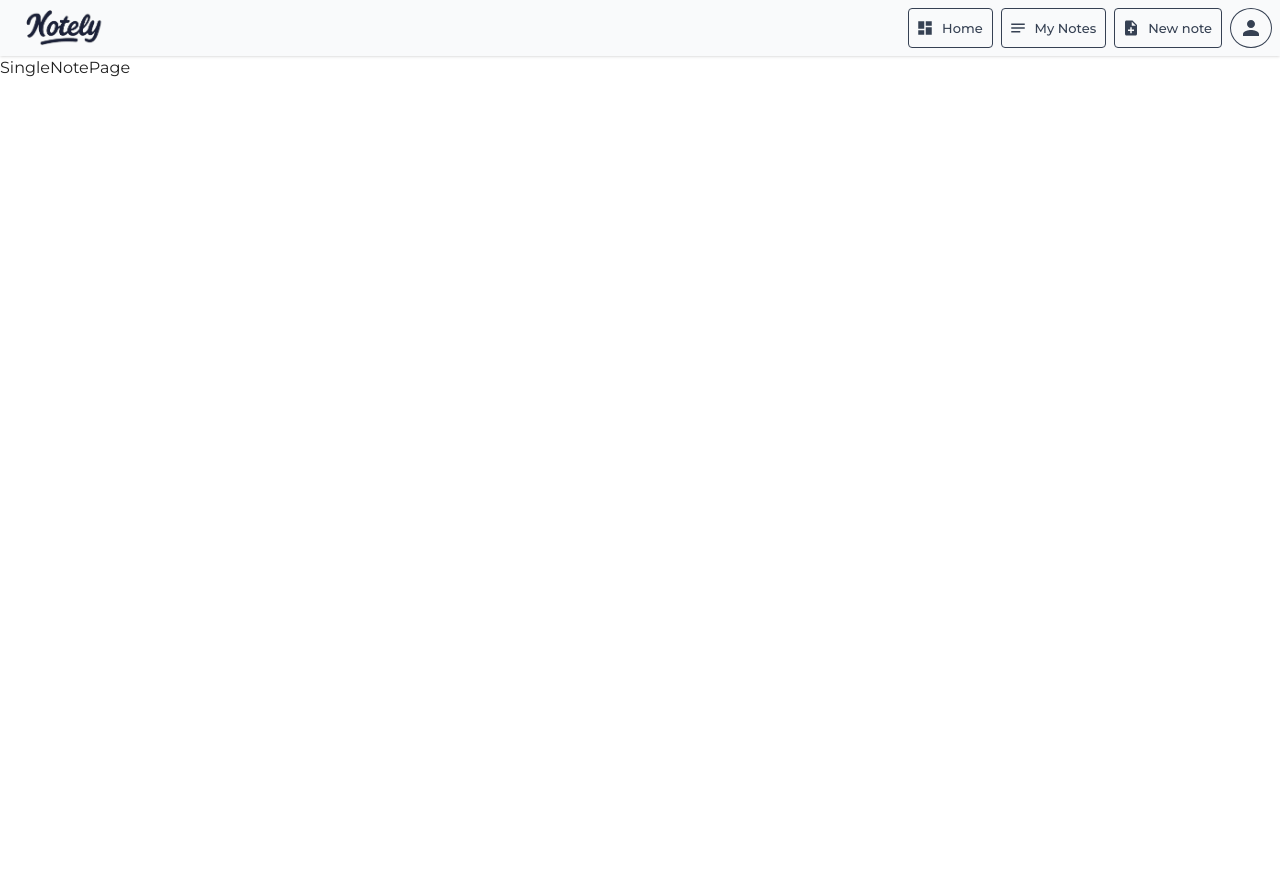
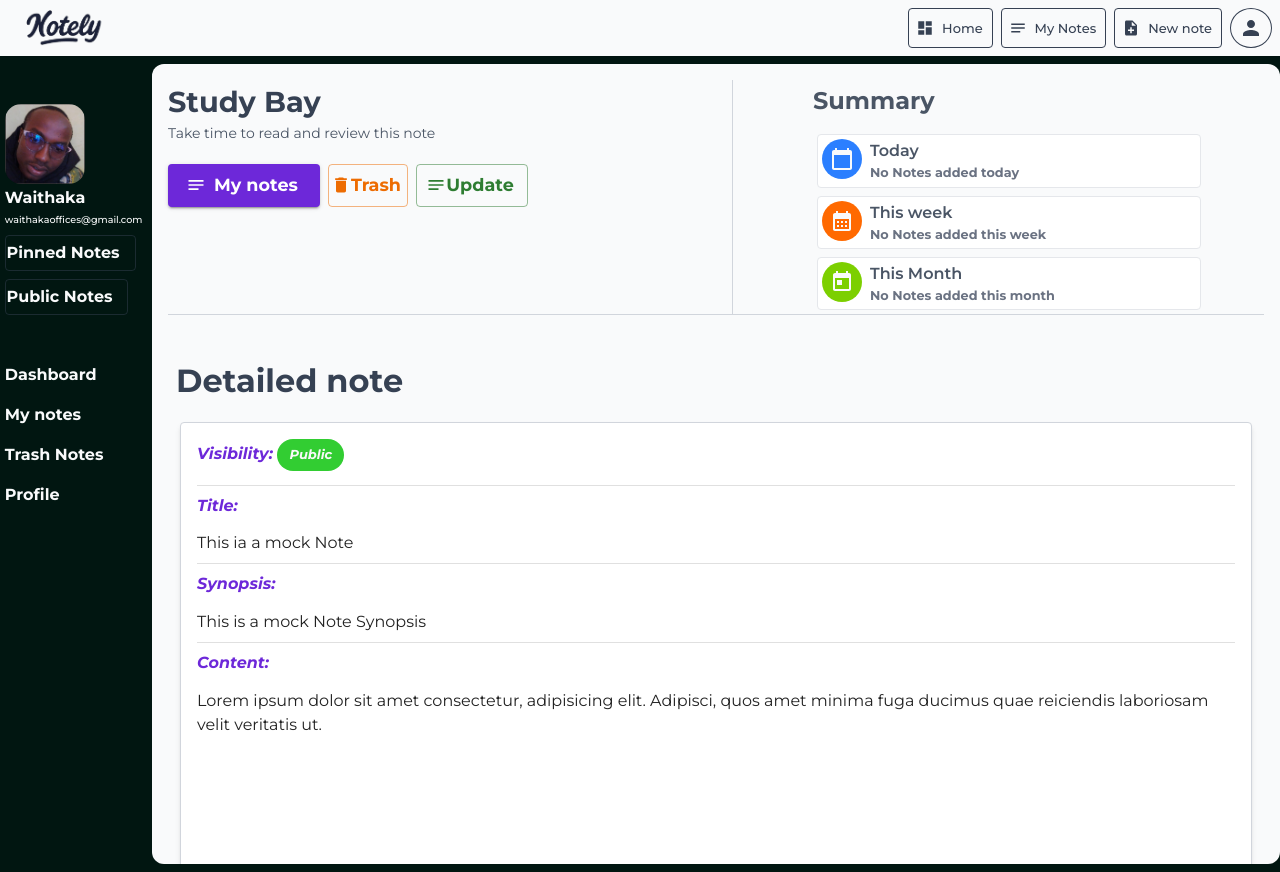
Before and after one commit to WaithakaGuru/NoteLy, a React (Vite) app in the folder client/: page /dashboard/note/1 in a window 1280 px wide. Before the commit the page ends 800 px from the top, so only its background shows below. Built offline with nearby package versions, Linux system fonts and the light colour scheme.

Commit message:
Add the SingleNote page

```diff
--- a/client/src/components/MarkdownPreview.tsx
+++ b/client/src/components/MarkdownPreview.tsx
@@ -12,8 +12,8 @@ type MarkdownContent = {
 
 function MarkdownPreview(info: MarkdownContent) {
   return (
-     <Box component={"section"} className="border border-gray-300
-                rounded bg-white p-4 m-1 gap-2 flex flex-col shadow-md min-h-[34rem]"
+     <Box component={"section"} sx={{width: {xs: "28rem", sm: "auto"}, placeSelf: "center"}}
+     className="border border-gray-300 rounded bg-white p-4 m-1 gap-2 flex flex-col shadow-md min-h-[34rem]"
     >
         <Typography variant="body1" gutterBottom fontWeight={"bold"} fontStyle={"italic"} color="secondary">
             Visibility:   { <Chip
--- a/client/src/components/NoNote.tsx
+++ b/client/src/components/NoNote.tsx
@@ -3,9 +3,9 @@ import { NoteAdd } from "@mui/icons-material"
 
 function NoNote() {
   return (
-    <Stack
+    <Stack sx={{width: {xs: "30rem"}}}
         className="min-w-96  p-4 items-center gap-4 shadow-xl h-54 border-gray-300 border
-        rounded-xl justify-center bg-white"
+        rounded-xl justify-center bg-white sm:w-[30rem]"
     >
         <NoteAdd className="text-purple-900 text-3xl" />
         <Typography variant="h5" gutterBottom className="text-gray-700">
--- a/client/src/components/NoteSummary.tsx
+++ b/client/src/components/NoteSummary.tsx
@@ -7,7 +7,8 @@ type FullNoteType = {noteData:NoteType , currentUserId: string};
 
 function NoteSummary({noteData, currentUserId}: FullNoteType ) {
   return (
-     <Stack className="w-[30rem] p-4 items-left gap-4 shadow-xl min-h-84 border-gray-300 border rounded-xl justify-center bg-white">
+    <Stack sx={{width: {xs: "30rem", sm:"23.8rem"}}}
+      className="w-[24rem] p-4 items-left gap-4 shadow-xl min-h-84 border-gray-300 border rounded-xl justify-center bg-white">
       <Typography
         variant="h5"
         className="text-gray-700 flex justify-between"
--- a/client/src/pages/CreateNote.tsx
+++ b/client/src/pages/CreateNote.tsx
@@ -47,13 +47,13 @@ function CreateNote() {
   <Box
       component={"main"}
       className="w-full h-[36rem]  gap-2 flex"
-      sx={{ background: "#011611" }}
+      sx={{ background: "#011611", height: {xs: "max-content"} }}
     >
       <ToggleSideBar/>
       <Stack
         component={"section"}
         className="bg-gray-50 w-full h-[35rem] overflow-auto rounded-xl p-6"
-        sx={{ ml: { sm: "10rem" } }}
+        sx={{ ml: { sm: "10rem" }, height: {xs: "100dvh"}}}
       >
         <Box
           component={"section"}
@@ -135,8 +135,8 @@ function CreateNote() {
           </Stack>
           <MarkdownGuide/>
         </Box>
-        <Box component={"section"} className="w-full p-2 flex gap-6 my-12"  sx={{flexDirection: {xs: "column", md: "row"}}}>
-          <Stack fontFamily={"cursive"} className="min-w-[55%]">
+        <Box component={"section"} className="w-full p-2 items-center flex gap-6 my-12"  sx={{flexDirection: {xs: "column", md: "row"}}}>
+          <Stack fontFamily={"cursive"} className="min-w-[55%]" sx={{width: {xs: "28rem", sm: "55%"}}}>
             <Typography
               variant="h6"
               className="text-gray-700"
@@ -187,7 +187,7 @@ function CreateNote() {
               </Button>
             </Stack>
             </Stack>
-            <Stack className="bg-gray-50  min-w-[45%]">
+            <Stack className="bg-gray-50  min-w-[45%]" sx={{width: {xs: "28rem", sm: "45%"}}}>
               <Typography
                 variant="h6"
                 className="text-gray-700"
--- a/client/src/pages/SingleNotePage.tsx
+++ b/client/src/pages/SingleNotePage.tsx
@@ -1,5 +1,214 @@
+import { Notes, Delete, CalendarMonth, CalendarToday, Today} from "@mui/icons-material";
+import {Button, Box, Stack, Typography, Paper} from "@mui/material"
+import ToggleSideBar from "../components/ToggleSideBar";
+import MarkdownPreview from "../components/MarkdownPreview";
+
+const MockNote = {
+  title: "This ia a mock Note",
+  synopsis: "This is a mock Note Synopsis",
+  content: "Lorem ipsum dolor sit amet consectetur, adipisicing elit. Adipisci, quos amet minima fuga ducimus quae reiciendis laboriosam velit veritatis ut."
+}
+
 function SingleNotePage() {
-  return <div>SingleNotePage</div>;
+  return (
+    <Box
+      component={"main"}
+      className="w-full h-[36rem] py-2 gap-2 flex"
+      sx={{ background: "#011611", height: {xs: "max-content"} }}
+    >
+      <ToggleSideBar/>
+      <Stack
+        component={"section"}
+        className="bg-gray-50 w-full h-[35rem] overflow-auto rounded-xl p-4"
+        sx={{ ml: { sm: "9rem" }, height: {xs: "100dvh"} }}
+      >
+        <Box
+          component={"section"}
+          className="flex gap-4 border-b border-gray-300"
+          sx={{ flexDirection: { xs: "column", md: "row" } }}
+        >
+          <Stack direction={"row"} className="justify-between min-w-1/2">
+            <Box>
+              <Box
+                component={"div"}
+                className="flex  w-full"
+              >
+                <Typography
+                  fontSize={"1.8rem"}
+                  fontWeight={"bold"}
+                  className="text-gray-700"
+                  align="left"
+                >
+                  Study Bay
+                </Typography>
+              </Box>
+              <Typography
+                variant="body2"
+                gutterBottom
+                className="text-gray-600"
+              >
+                Take time to read and review this note
+              </Typography>
+              <Stack direction={"row"} gap={1}>
+                <Button
+                  href="dashboard/note"
+                  color="secondary"
+                  variant="contained"
+                  startIcon={<Notes/>}
+                  sx={{
+                    my: "1rem",
+                    textTransform: "none",
+                    fontWeight: "bold",
+                    fontSize: "1.1rem",
+                  }}
+                  className="w-38 text-gray-50 text-nowrap"
+                  title="Write a new note"
+                >
+                  My notes
+                </Button>
+                <Button
+                  href="dashboard/trash"
+                  color="warning"
+                  startIcon={<Delete className="mr-[-.5rem]" />}
+                  variant="outlined"
+                  sx={{
+                    my: "1rem",
+                    textTransform: "none",
+                    fontWeight: "bold",
+                    fontSize: "1.1rem",
+                  }}
+                  className="w-20 text-gray-50"
+                  title="See deleted notes"
+                >
+                  Trash
+                </Button>
+                <Button
+                  href="/dashboard/update/1"
+                  color="success"
+                  startIcon={<Notes className="mr-[-.5rem]" />}
+                  variant="outlined"
+                  title="All my notes"
+                  sx={{
+                    my: "1rem",
+                    textTransform: "none",
+                    fontWeight: "bold",
+                    fontSize: "1.1rem",
+                  }}
+                  className="w-28 text-gray-50 text-nowrap"
+                >
+                 Update
+                </Button>
+              </Stack>
+            </Box>
+          </Stack>
+          <Stack className="border-l border-gray-300 md:pl-20 pl-6">
+            <Typography
+              variant="subtitle1"
+              fontWeight={700}
+              fontSize={"1.5rem"}
+              className="text-gray-600"
+              gutterBottom
+            >
+              Summary
+            </Typography>
+            <Paper
+              className="w-96 p-1 flex gap-2 m-1 border-1 border-gray-200"
+              elevation={0}
+            >
+              <Box
+                className="bg-blue-500 rounded-full w-10 h-10 inline-flex justify-center"
+                sx={{ bgcolor: "#od99ff" }}
+              >
+                <CalendarToday className="text-gray-50 my-auto " />
+              </Box>
+              <Box>
+                <Typography
+                  className="text-gray-600 inline align-top"
+                  fontSize={"1rem"}
+                  fontWeight={600}
+                >
+                  Today
+                </Typography>
+                <Typography
+                  className="text-gray-500  align-top"
+                  fontSize={".8rem"}
+                  fontWeight={700}
+                >
+                  No Notes added today
+                </Typography>
+              </Box>
+            </Paper>
+            <Paper
+              className="w-96 p-1 flex gap-2 m-1 border-1 border-gray-200"
+              elevation={0}
+            >
+              <Box
+                className="bg-orange-500 rounded-full w-10 h-10 inline-flex justify-center"
+                sx={{ bgcolor: "#od99ff" }}
+              >
+                <CalendarMonth className="text-gray-50 my-auto " />
+              </Box>
+              <Box>
+                <Typography
+                  className="text-gray-600 inline align-top"
+                  fontSize={"1rem"}
+                  fontWeight={600}
+                >
+                  This week
+                </Typography>
+                <Typography
+                  className="text-gray-500  align-top"
+                  fontSize={".8rem"}
+                  fontWeight={700}
+                >
+                  No Notes added this week
+                </Typography>
+              </Box>
+            </Paper>
+            <Paper
+              className="w-96 p-1 flex gap-2 m-1 border-1 border-gray-200"
+              elevation={0}
+            >
+              <Box
+                className="bg-lime-500 rounded-full w-10 h-10 inline-flex justify-center"
+                sx={{ bgcolor: "#od99ff" }}
+              >
+                <Today className="text-gray-50 my-auto " />
+              </Box>
+              <Box>
+                <Typography
+                  className="text-gray-600 inline align-top"
+                  fontSize={"1rem"}
+                  fontWeight={600}
+                >
+                  This Month
+                </Typography>
+                <Typography
+                  className="text-gray-500  align-top"
+                  fontSize={".8rem"}
+                  fontWeight={700}
+                >
+                  No Notes added this month
+                </Typography>
+              </Box>
+            </Paper>
+          </Stack>
+        </Box>
+        <Box component={"section"} className="w-full p-2 mt-8">
+          <Typography
+            variant="h6"
+            className="text-gray-700"
+            sx={{ mb: 2 }}
+            fontWeight={"bold"}
+            fontSize={"2rem"}
+          >
+            Detailed note
+          </Typography>
+          <MarkdownPreview state={MockNote} visibility="public"/>
+        </Box>
+      </Stack>
+    </Box>
+  )
 }
 
 export default SingleNotePage;
--- a/client/vite.config.ts
+++ b/client/vite.config.ts
@@ -5,4 +5,7 @@ import tailwindcss from "@tailwindcss/vite";
 // https://vite.dev/config/
 export default defineConfig({
   plugins: [react(), tailwindcss()],
+  server: {
+    host: true
+  }
 });
```
Also changed, not shown: client/src/pages/DashboardPage.tsx (+10 -6 lines), client/src/pages/UpdateNote.tsx (+7 -6 lines). Lines whose indentation alone changed are shown as unchanged.
